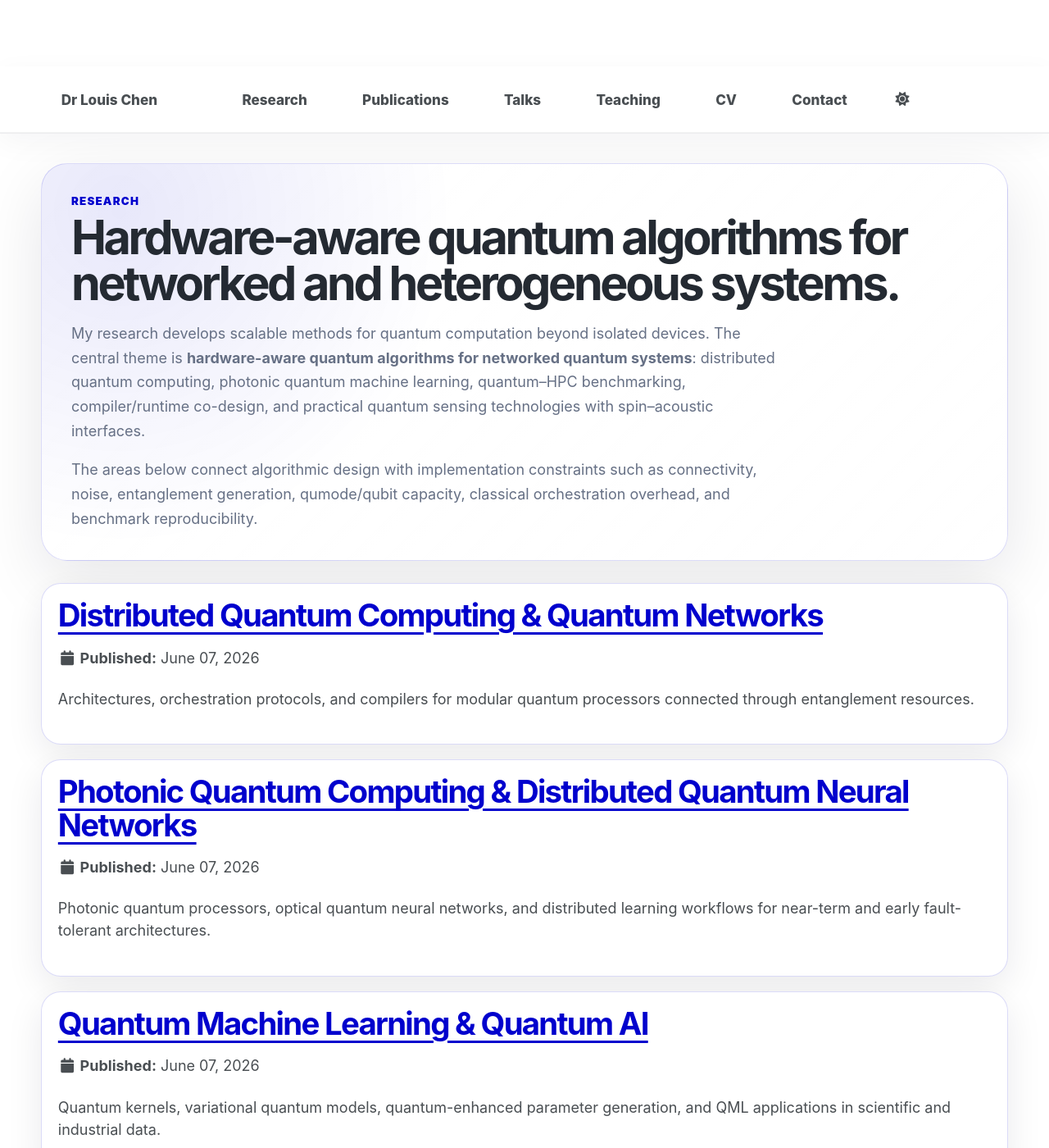
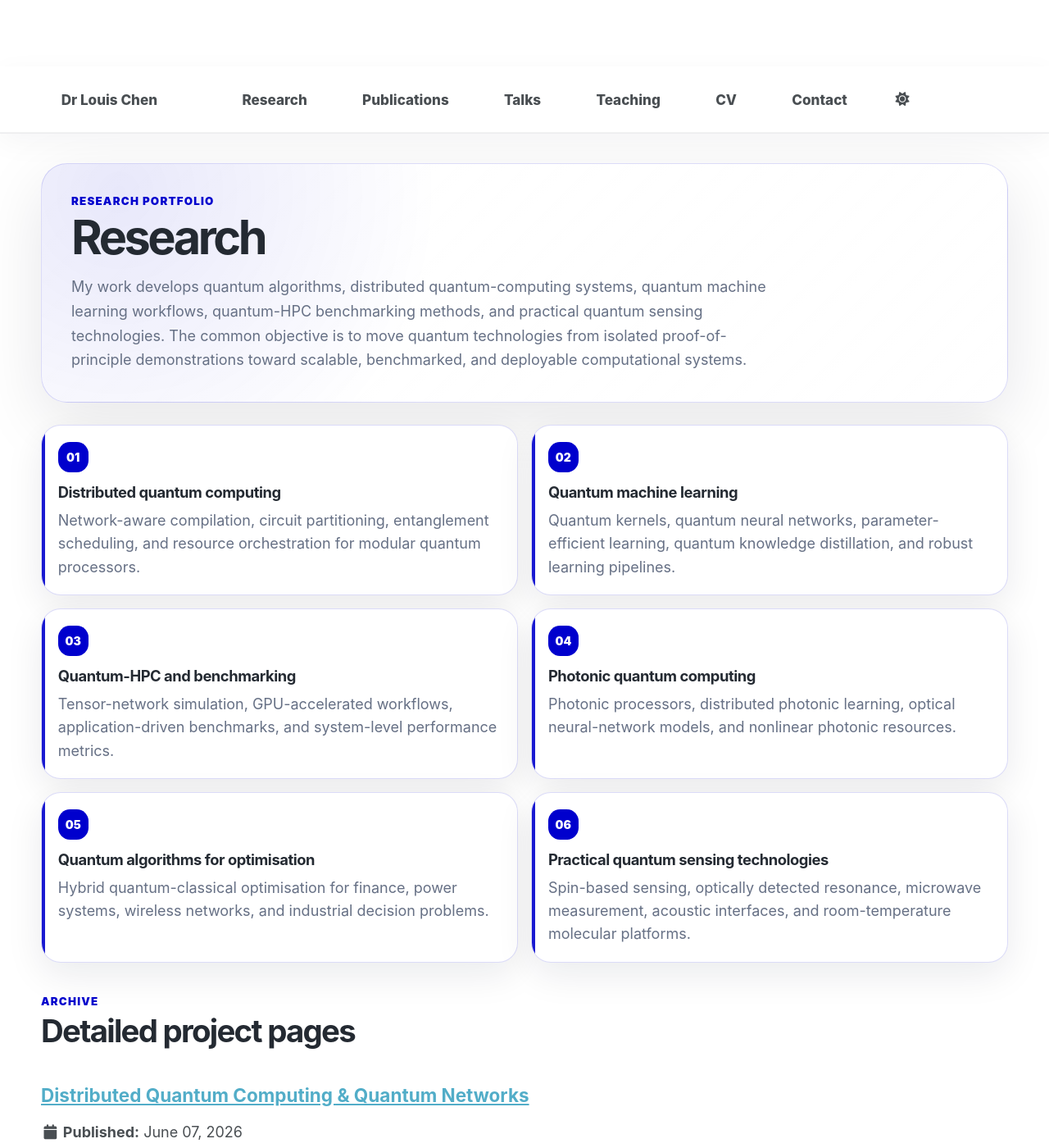
Before and after one commit to Louisanity/louisanity.github.io, a Jekyll site: the page built from _pages/Research.html, in a window 1280 px wide and 1400 px high. Shown: the whole window at 82% size. Built offline with Jekyll 4.4.1, drawn with Linux system fonts in a browser that asks for light colours.

Commit message:
Update Research.html

```diff
--- a/_pages/Research.html
+++ b/_pages/Research.html
@@ -9,19 +9,31 @@ redirect_from:
 ---
 
 {% include base_path %}
+
 <div class="lc-modern-page">
-  <section class="lc-research-hero" aria-label="Research overview">
-    <span class="lc-section-kicker">Research</span>
-    <h1>Hardware-aware quantum algorithms for networked and heterogeneous systems.</h1>
+  <section class="lc-research-hero">
+    <span class="lc-section-kicker">Research portfolio</span>
+    <h1>Research</h1>
     <p>
-      My research develops scalable methods for quantum computation beyond isolated devices. The central theme is <strong>hardware-aware quantum algorithms for networked quantum systems</strong>: distributed quantum computing, photonic quantum machine learning, quantum–HPC benchmarking, compiler/runtime co-design, and practical quantum sensing technologies with spin–acoustic interfaces.
-    </p>
-    <p>
-      The areas below connect algorithmic design with implementation constraints such as connectivity, noise, entanglement generation, qumode/qubit capacity, classical orchestration overhead, and benchmark reproducibility.
+      My work develops quantum algorithms, distributed quantum-computing systems, quantum machine learning workflows, quantum-HPC benchmarking methods, and practical quantum sensing technologies. The common objective is to move quantum technologies from isolated proof-of-principle demonstrations toward scalable, benchmarked, and deployable computational systems.
     </p>
   </section>
 
-  {% for post in site.Research %}
-    {% include archive-single.html %}
-  {% endfor %}
+  <div class="lc-research-grid">
+    <article class="lc-research-card"><span class="lc-index">01</span><h3>Distributed quantum computing</h3><p>Network-aware compilation, circuit partitioning, entanglement scheduling, and resource orchestration for modular quantum processors.</p></article>
+    <article class="lc-research-card"><span class="lc-index">02</span><h3>Quantum machine learning</h3><p>Quantum kernels, quantum neural networks, parameter-efficient learning, quantum knowledge distillation, and robust learning pipelines.</p></article>
+    <article class="lc-research-card"><span class="lc-index">03</span><h3>Quantum-HPC and benchmarking</h3><p>Tensor-network simulation, GPU-accelerated workflows, application-driven benchmarks, and system-level performance metrics.</p></article>
+    <article class="lc-research-card"><span class="lc-index">04</span><h3>Photonic quantum computing</h3><p>Photonic processors, distributed photonic learning, optical neural-network models, and nonlinear photonic resources.</p></article>
+    <article class="lc-research-card"><span class="lc-index">05</span><h3>Quantum algorithms for optimisation</h3><p>Hybrid quantum-classical optimisation for finance, power systems, wireless networks, and industrial decision problems.</p></article>
+    <article class="lc-research-card"><span class="lc-index">06</span><h3>Practical quantum sensing technologies</h3><p>Spin-based sensing, optically detected resonance, microwave measurement, acoustic interfaces, and room-temperature molecular platforms.</p></article>
+  </div>
+
+  <section class="lc-section">
+    <span class="lc-section-kicker">Archive</span>
+    <h2>Detailed project pages</h2>
+  </section>
 </div>
+
+{% for post in site.Research %}
+  {% include archive-single.html %}
+{% endfor %}
```
